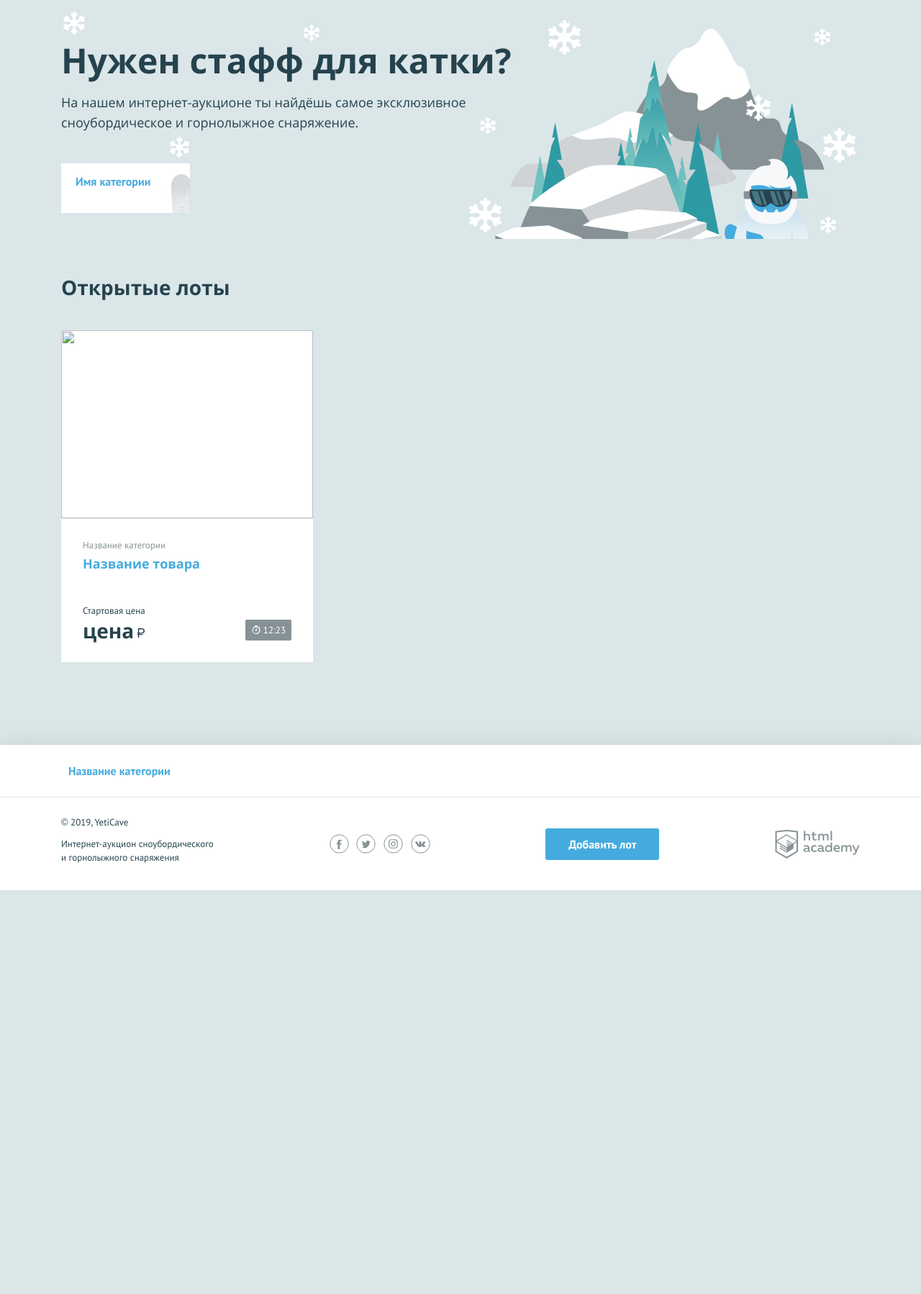
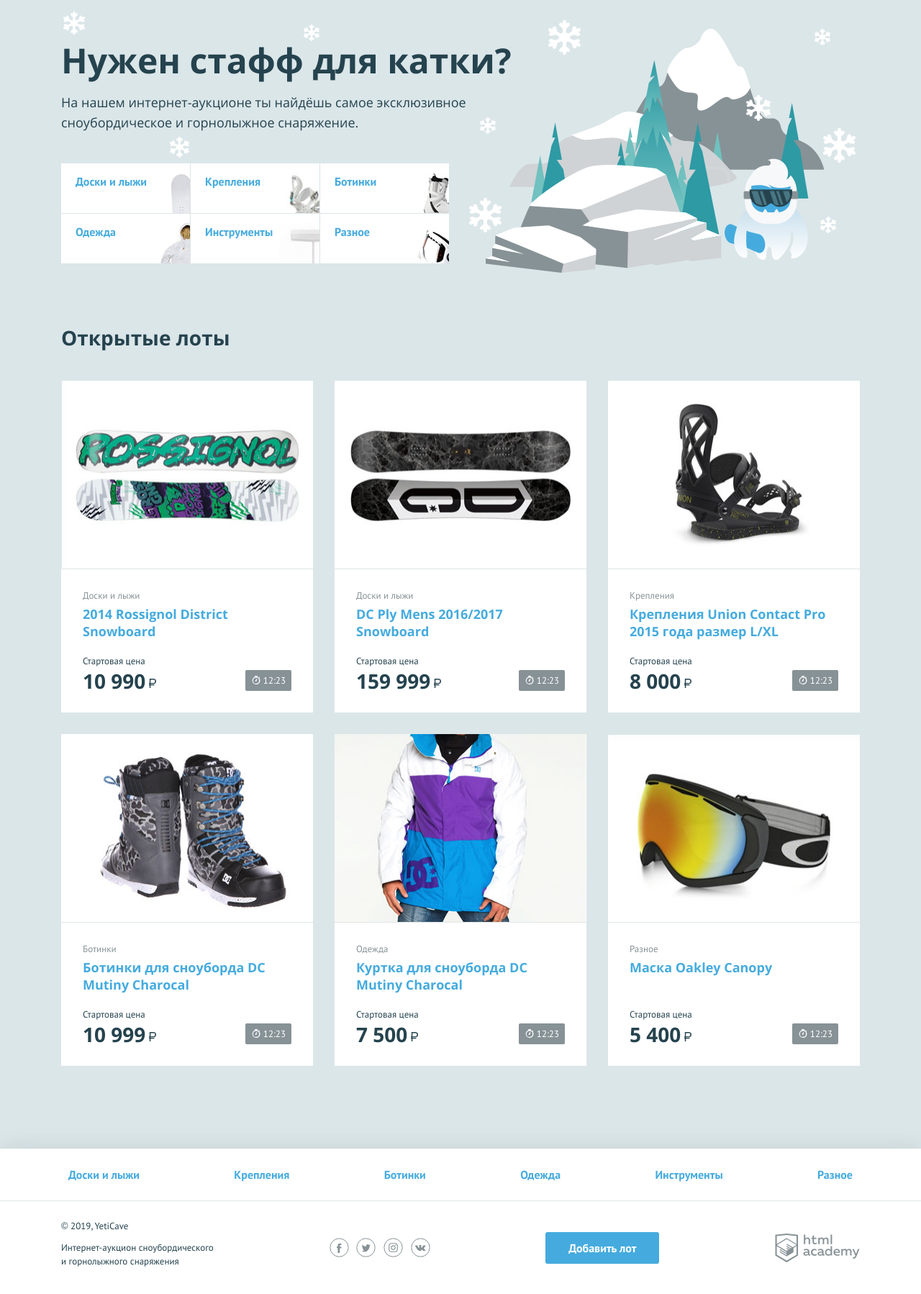
Before and after one commit to artyom1303/yeticaveartyom, a PHP site: page / in a window 1280 px wide. Shown: the part 108-1906 px from the top of the page at 72% size. Before the commit the page ends 1345 px from the top, so only its background shows below. Run offline with PHP 8.4, Linux system fonts and the light colour scheme.

Commit message:
task 2, 3

```diff
--- a/index.php
+++ b/index.php
@@ -2,6 +2,86 @@
 $is_auth = rand(0, 1);
 
 $user_name = 'user'; // укажите здесь ваше имя
+
+
+$categories = [
+    [
+        'eng' => 'boards',
+        'rus' => 'Доски и лыжи',
+    ],
+    [
+        'eng' => 'attachment',
+        'rus' => 'Крепления',
+    ],
+    [
+        'eng' => 'boots',
+        'rus' => 'Ботинки',
+    ],
+    [
+        'eng' => 'clothing',
+        'rus' => 'Одежда',
+    ],
+    [
+        'eng' => 'tools',
+        'rus' => 'Инструменты',
+    ],
+    [
+        'eng' => 'other',
+        'rus' => 'Разное',
+    ],
+];
+
+$lots = [
+    [
+        'name' => '2014 Rossignol District Snowboard',
+        'category' => 'Доски и лыжи',
+        'price' => '10990',
+        'url' => 'img/lot-1.jpg'
+    ],
+    [
+        'name' => 'DC Ply Mens 2016/2017 Snowboard',
+        'category' => 'Доски и лыжи',
+        'price' => '159999',
+        'url' => 'img/lot-2.jpg'
+    ],
+    [
+        'name' => 'Крепления Union Contact Pro 2015 года размер L/XL',
+        'category' => 'Крепления',
+        'price' => '8000',
+        'url' => 'img/lot-3.jpg'
+    ],
+    [
+        'name' => 'Ботинки для сноуборда DC Mutiny Charocal',
+        'category' => 'Ботинки',
+        'price' => '10999',
+        'url' => 'img/lot-4.jpg'
+    ],
+    [
+        'name' => 'Куртка для сноуборда DC Mutiny Charocal',
+        'category' => 'Одежда',
+        'price' => '7500',
+        'url' => 'img/lot-5.jpg'
+    ],
+    [
+        'name' => 'Маска Oakley Canopy',
+        'category' => 'Разное',
+        'price' => '5400',
+        'url' => 'img/lot-6.jpg'
+    ],
+];
+function price_format ($number)
+{
+    $number = ceil($number);
+    if($number<1000)
+    {
+        $result = $number;
+    }
+    else
+    {
+        $result = number_format($number,0,","," ");
+    }
+    return $result.'<b class="rub">p</b>';
+}
 ?>
 <!DOCTYPE html>
 <html lang="ru">
@@ -56,9 +136,16 @@ $user_name = 'user'; // укажите здесь ваше имя
         <p class="promo__text">На нашем интернет-аукционе ты найдёшь самое эксклюзивное сноубордическое и горнолыжное снаряжение.</p>
         <ul class="promo__list">
             <!--заполните этот список из массива категорий-->
-            <li class="promo__item promo__item--boards">
-                <a class="promo__link" href="pages/all-lots.html">Имя категории</a>
+            <?php
+            foreach ($categories as $category)
+            {
+            ?>
+                <li class="promo__item promo__item--<?=$category['eng']?>">
+                    <a class="promo__link" href="pages/all-lots.html"><?=$category['rus']?></a>
                 </li>
+            <?php
+            }
+            ?>
         </ul>
     </section>
     <section class="lots">
@@ -67,17 +154,21 @@ $user_name = 'user'; // укажите здесь ваше имя
         </div>
         <ul class="lots__list">
             <!--заполните этот список из массива с товарами-->
+            <?php
+            foreach ($lots as $lot)
+            {
+            ?>
                 <li class="lots__item lot">
                     <div class="lot__image">
-                    <img src="" width="350" height="260" alt="">
+                        <img src="<?=$lot['url']?>" width="350" height="260" alt="">
                     </div>
                     <div class="lot__info">
-                    <span class="lot__category">Название категории</span>
-                    <h3 class="lot__title"><a class="text-link" href="pages/lot.html">Название товара</a></h3>
+                        <span class="lot__category"><?=$lot['category']?></span>
+                        <h3 class="lot__title"><a class="text-link" href="pages/lot.html"><?=$lot['name']?></a></h3>
                         <div class="lot__state">
                             <div class="lot__rate">
                                 <span class="lot__amount">Стартовая цена</span>
-                            <span class="lot__cost">цена<b class="rub">р</b></span>
+                                <span class="lot__cost"><?=price_format($lot["price"])?></span>
                             </div>
                             <div class="lot__timer timer">
                                 12:23
@@ -85,6 +176,9 @@ $user_name = 'user'; // укажите здесь ваше имя
                         </div>
                     </div>
                 </li>
+            <?php
+            }
+            ?>
         </ul>
     </section>
 </main>
@@ -94,9 +188,16 @@ $user_name = 'user'; // укажите здесь ваше имя
     <nav class="nav">
         <ul class="nav__list container">
             <!--заполните этот список из массива категорий-->
+            <?php
+            foreach ($categories as $category)
+            {
+            ?>
                 <li class="nav__item">
-                <a href="pages/all-lots.html">Название категории</a>
+                    <a href="pages/all-lots.html"><?=$category['rus']?></a>
                 </li>
+            <?php
+            }
+            ?>
         </ul>
     </nav>
     <div class="main-footer__bottom container">
```
Lines whose indentation alone changed are shown as unchanged.
